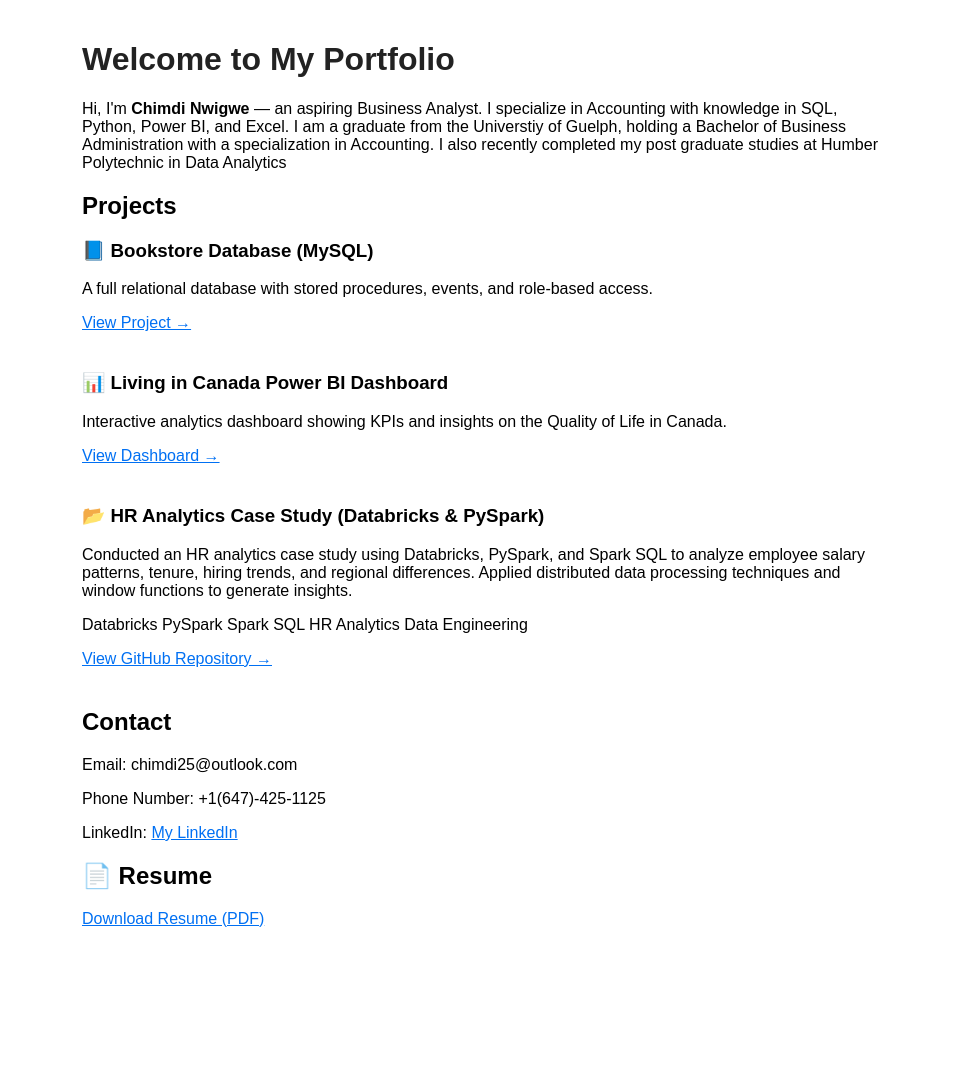
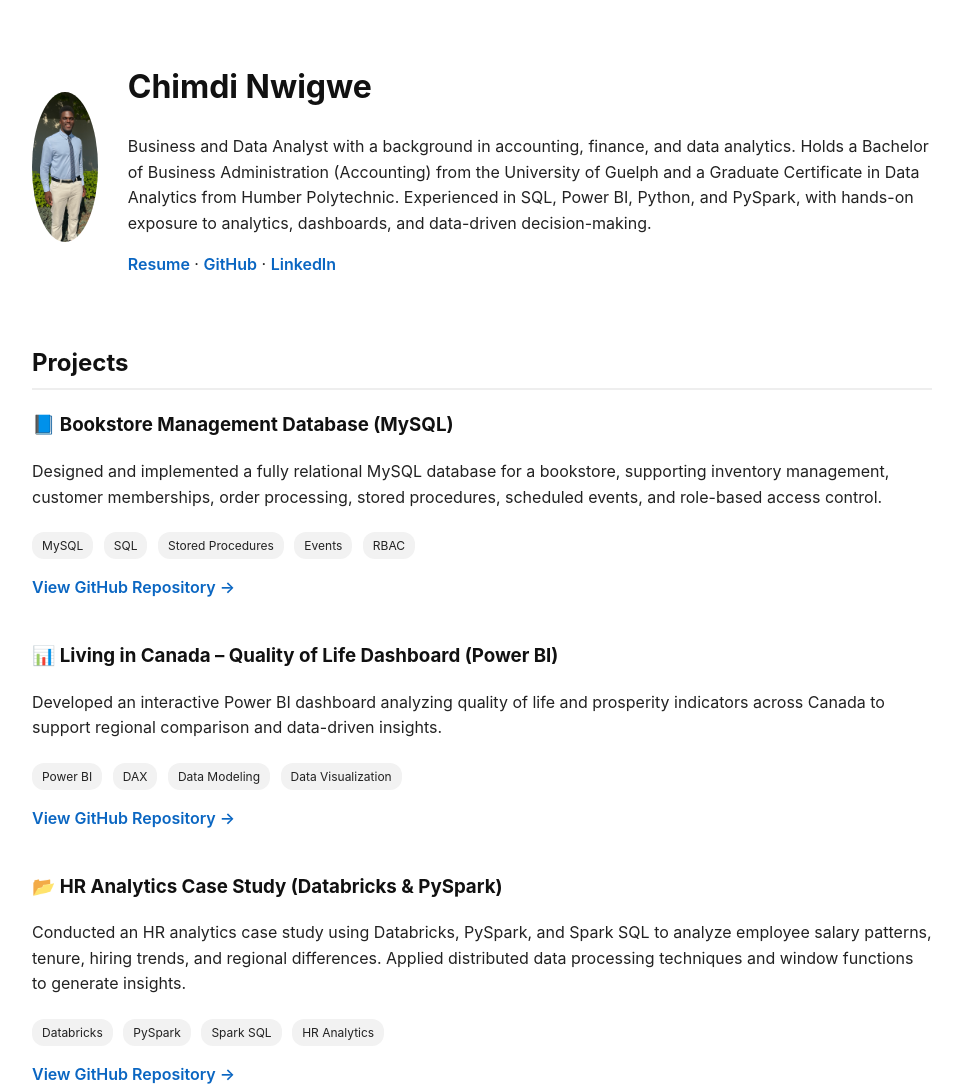
Before and after one commit to chimdi25/chimdi25.github.io, a plain HTML site: page index.html in a window 1280 px wide. Shown: the top 1091 px of the page, without its empty margins (158-1118 px from the left). Before the commit the page ends 964 px from the top, so only its background shows below. Drawn offline with Linux system fonts and the light colour scheme.

Commit message:
Update index.html

```diff
--- a/index.html
+++ b/index.html
@@ -1,32 +1,142 @@
 <!DOCTYPE html>
-<html>
+<html lang="en">
 <head>
-  <title>My Data & Analytics Portfolio</title>
+  <meta charset="UTF-8">
+  <title>Chimdi Nwigwe | Business & Data Analytics Portfolio</title>
+  <meta name="viewport" content="width=device-width, initial-scale=1">
+
   <style>
-    body { font-family: Arial; padding: 20px; max-width: 800px; margin: auto; }
-    h1 { color: #222; }
-    .project { margin-bottom: 40px; }
-    a { color: #0070f3; }
+    body {
+      font-family: -apple-system, BlinkMacSystemFont, "Segoe UI", Roboto, Arial, sans-serif;
+      max-width: 900px;
+      margin: auto;
+      padding: 40px;
+      color: #222;
+      line-height: 1.6;
+    }
+
+    h1, h2, h3 {
+      color: #111;
+    }
+
+    h2 {
+      margin-top: 50px;
+      border-bottom: 2px solid #eee;
+      padding-bottom: 6px;
+    }
+
+    .header {
+      display: flex;
+      align-items: center;
+      gap: 30px;
+      margin-bottom: 50px;
+    }
+
+    .header img {
+      width: 150px;
+      height: 150px;
+      border-radius: 50%;
+      object-fit: cover;
+    }
+
+    .project {
+      margin-bottom: 40px;
+    }
+
+    .tag {
+      display: inline-block;
+      background: #f2f2f2;
+      padding: 4px 10px;
+      margin: 6px 6px 0 0;
+      font-size: 12px;
+      border-radius: 12px;
+    }
+
+    a {
+      color: #0a66c2;
+      text-decoration: none;
+      font-weight: 600;
+    }
+
+    a:hover {
+      text-decoration: underline;
+    }
+
+    footer {
+      margin-top: 60px;
+      text-align: center;
+      color: #777;
+      font-size: 14px;
+    }
   </style>
 </head>
+
 <body>
 
-  <h1>Welcome to My Portfolio</h1>
-  <p>Hi, I'm <strong>Chimdi Nwigwe</strong> — an aspiring Business Analyst.
-     I specialize in Accounting with knowledge in SQL, Python, Power BI, and Excel. I am a graduate from the Universtiy of Guelph, holding a Bachelor of Business Administration with a specialization in Accounting. I also recently completed my post graduate studies at Humber Polytechnic in Data Analytics</p>
+  <!-- Header -->
+  <div class="header">
+    <img src="profile.PNG" alt="Chimdi Nwigwe">
 
+    <div>
+      <h1>Chimdi Nwigwe</h1>
+      <p>
+        Business and Data Analyst with a background in accounting, finance, and data analytics.
+        Holds a Bachelor of Business Administration (Accounting) from the University of Guelph
+        and a Graduate Certificate in Data Analytics from Humber Polytechnic.
+        Experienced in SQL, Power BI, Python, and PySpark, with hands-on exposure to analytics,
+        dashboards, and data-driven decision-making.
+      </p>
+
+      <p>
+        <a href="ChimdiNwigwe_A.CV.pdf" target="_blank">Resume</a> ·
+        <a href="https://github.com/chimdi25" target="_blank">GitHub</a> ·
+        <a href="https://linkedin.com/in/chimdinwigwe/" target="_blank">LinkedIn</a>
+      </p>
+    </div>
+  </div>
+
+  <!-- Projects -->
   <h2>Projects</h2>
 
   <div class="project">
-    <h3>📘 Bookstore Database (MySQL)</h3>
-    <p>A full relational database with stored procedures, events, and role-based access.</p>
-    <a href="https://github.com/chimdi25/bookstore-management-database-mysql" target="_blank">View Project →</a>
+    <h3>📘 Bookstore Management Database (MySQL)</h3>
+    <p>
+      Designed and implemented a fully relational MySQL database for a bookstore,
+      supporting inventory management, customer memberships, order processing,
+      stored procedures, scheduled events, and role-based access control.
+    </p>
+    <div>
+      <span class="tag">MySQL</span>
+      <span class="tag">SQL</span>
+      <span class="tag">Stored Procedures</span>
+      <span class="tag">Events</span>
+      <span class="tag">RBAC</span>
+    </div>
+    <p>
+      <a href="https://github.com/chimdi25/bookstore-management-database-mysql" target="_blank">
+        View GitHub Repository →
+      </a>
+    </p>
   </div>
 
   <div class="project">
-    <h3>📊 Living in Canada Power BI Dashboard</h3>
-    <p>Interactive analytics dashboard showing KPIs and insights on the Quality of Life in Canada.</p>
-    <a href="https://github.com/chimdi25/powerbi-quality-of-life-canada" target="_blank">View Dashboard →</a>
+    <h3>📊 Living in Canada – Quality of Life Dashboard (Power BI)</h3>
+    <p>
+      Developed an interactive Power BI dashboard analyzing quality of life
+      and prosperity indicators across Canada to support regional comparison
+      and data-driven insights.
+    </p>
+    <div>
+      <span class="tag">Power BI</span>
+      <span class="tag">DAX</span>
+      <span class="tag">Data Modeling</span>
+      <span class="tag">Data Visualization</span>
+    </div>
+    <p>
+      <a href="https://github.com/chimdi25/powerbi-quality-of-life-canada" target="_blank">
+        View GitHub Repository →
+      </a>
+    </p>
   </div>
 
   <div class="project">
@@ -36,15 +146,12 @@
       to analyze employee salary patterns, tenure, hiring trends, and regional differences.
       Applied distributed data processing techniques and window functions to generate insights.
     </p>
-
     <div>
       <span class="tag">Databricks</span>
       <span class="tag">PySpark</span>
       <span class="tag">Spark SQL</span>
       <span class="tag">HR Analytics</span>
-    <span class="tag">Data Engineering</span>
     </div>
-
     <p>
       <a href="https://github.com/chimdi25/databricks-hr-analytics-case-study" target="_blank">
         View GitHub Repository →
@@ -52,16 +159,14 @@
     </p>
   </div>
 
+  <!-- Contact -->
   <h2>Contact</h2>
   <p>Email: chimdi25@outlook.com</p>
-  <p>Phone Number: +1(647)-425-1125</p>
-  <p>LinkedIn: <a href="https://linkedin.com/in/chimdinwigwe/" target="_blank">My LinkedIn</a></p>
-  <h2>📄 Resume</h2>
-<p>
-  <a href="ChimdiNwigwe_A.CV.pdf" target="_blank">
-    Download Resume (PDF)
-  </a>
-</p>
+  <p>Phone: +1 (647) 425-1125</p>
+
+  <footer>
+    © 2025 Chimdi Nwigwe
+  </footer>
 
 </body>
 </html>
```
Lines whose indentation alone changed are shown as unchanged.
